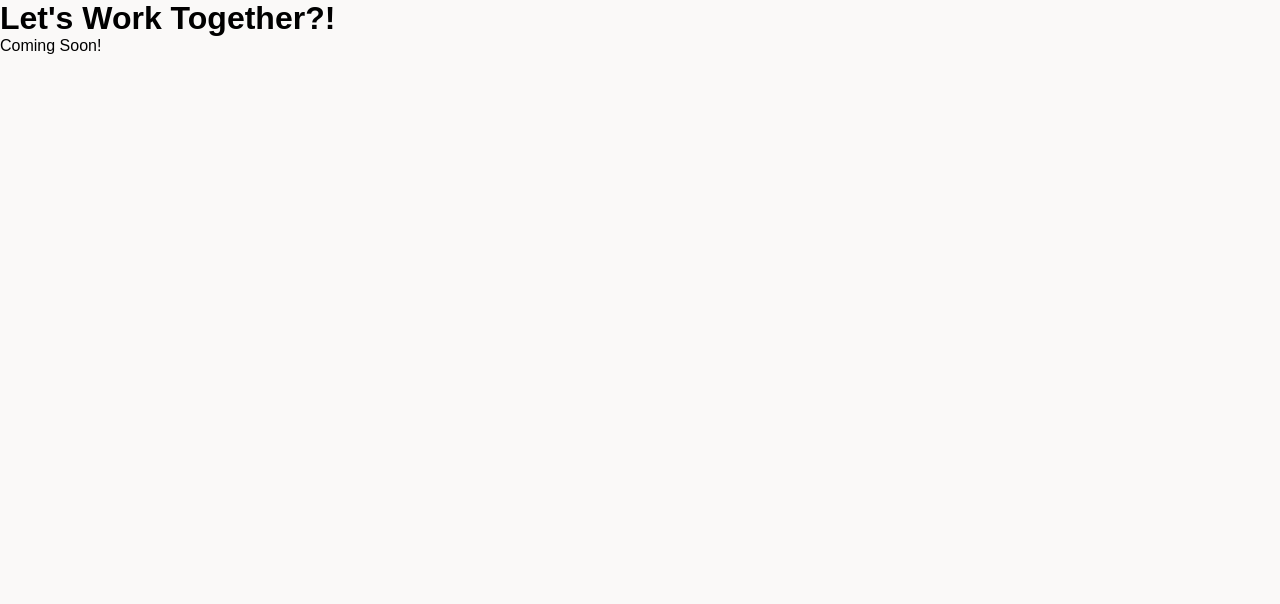
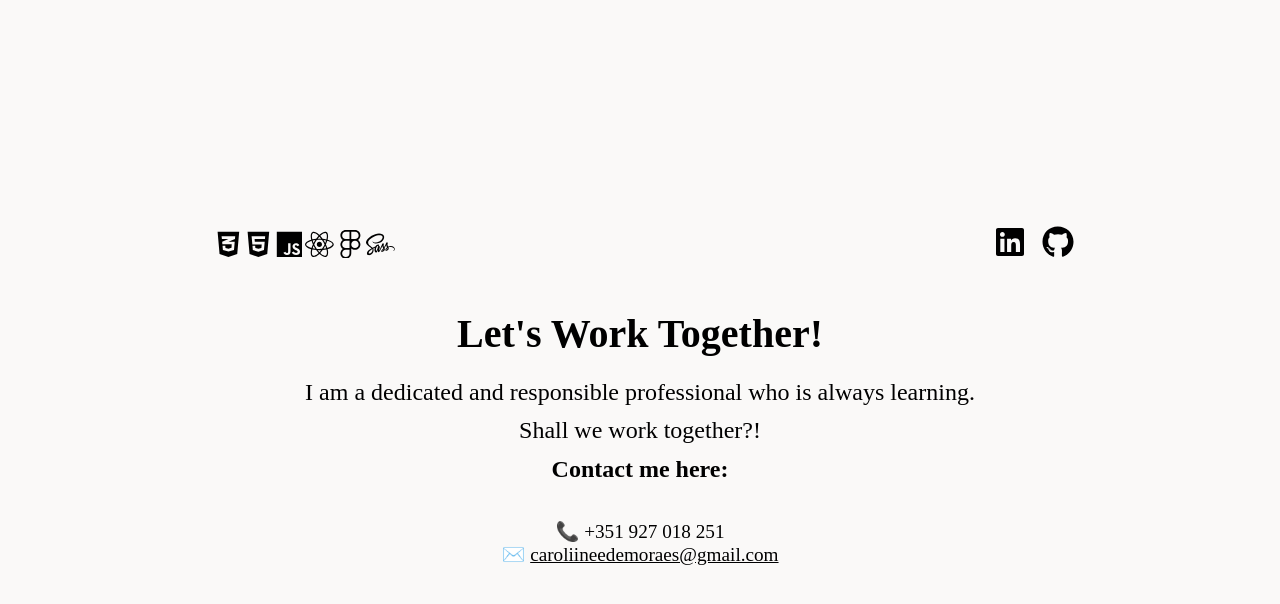
Before and after one commit to carolinedemoraes/iamcarol-website, a React (Vite) app: page /contact in a window 1280 px wide. Shown: the top 604 px of the page. Built offline with nearby package versions, Linux system fonts and the light colour scheme.

Commit message:
feat: add pagina de contato

```diff
--- a/src/components/MainPage.tsx
+++ b/src/components/MainPage.tsx
@@ -28,9 +28,12 @@ export function MainPage() {
             </div>
 
             <div className={styles.footer}>
-                <Link to="#" aria-label="About me page" title="Coming Soon">About Me</Link>
-                <Link to="#" aria-label="Projects page" title="Coming Soon">Projects</Link>
-                <Link to="#" aria-label="Contact page" title="Coming Soon">Let's Work Together</Link>
+                <Link to="#" aria-label="About me page" title="Coming Soon" target="_blank"
+                    rel="noopener noreferrer">About Me</Link>
+                <Link to="#" aria-label="Projects page" title="Coming Soon" target="_blank"
+                    rel="noopener noreferrer">Projects</Link>
+                <Link to="/contact" aria-label="Contact page" target="_blank"
+                    rel="noopener noreferrer">Let's Work Together</Link>
 
             </div>
         </div>
--- a/src/components/SocialMedia.module.scss
+++ b/src/components/SocialMedia.module.scss
@@ -1,9 +1,9 @@
 .media {
   display: flex;
-  gap: 0.4rem;
-  align-items: center;
-  padding-right: 1rem;
-  margin-left: 2rem;
+  justify-content: center;
+  gap: 1rem;
+  margin: 1rem 0;
+
 
   a {
     text-decoration: none;
--- a/src/components/Tech.module.scss
+++ b/src/components/Tech.module.scss
@@ -4,6 +4,7 @@
   align-items: center;
   gap: 0.1rem;
   padding: 0.5rem;
+  margin-left: 0;
 }
 
 .techIcon {
--- a/src/components/global.scss
+++ b/src/components/global.scss
@@ -1,4 +1,3 @@
-/* Reset simples */
 * {
   margin: 0;
   padding: 0;
--- a/src/pages/Contact.tsx
+++ b/src/pages/Contact.tsx
@@ -1,8 +1,29 @@
+import { SocialMedia } from "../components/SocialMedia";
+import { Tech } from "../components/Tech";
+import './styles/Contact.scss';
+
 export function Contact() {
-    return <>
-        <h1>Let's Work Together?!</h1>
-        <p>Coming Soon!</p>
+    return (
 
-    </>
+        <section className="contact">
+            <div className="contact__top">
+                <Tech />
+                <SocialMedia />
+            </div>
 
+            <div className="contact__content">
+                <h1 className="contact__title">Let's Work Together!</h1>
+                <p className="contact__text">
+                    I am a dedicated and responsible professional who is always learning.<br />
+                    Shall we work together?!<br />
+                    <strong>Contact me here:</strong>
+                </p>
+
+                <div className="contact__info">
+                    <p>📞 +351 927 018 251</p>
+                    <p>✉️ <a href="mailto:caroliineedemoraes@gmail.com">caroliineedemoraes@gmail.com</a></p>
+                </div>
+            </div>
+        </section>
+    );
 }
--- /dev/null
+++ b/src/pages/styles/Contact.scss
@@ -0,0 +1,47 @@
+
+.contact {
+  min-height: 100vh;
+  padding: 4rem 2rem;
+  background-color: #faf9f8;
+  font-family: "Times New Roman", serif;
+  display: flex;
+  flex-direction: column;
+  justify-content: center;
+  text-align: center;
+
+  &__top {
+    display: flex;
+    justify-content: space-between;
+    align-items: center;
+    width: 100%;
+    max-width: 900px;
+    margin: 0 auto 2rem;
+    padding: 0 1rem;
+  }
+
+  &__title {
+    font-size: 2.5rem;
+    margin-bottom: 1rem;
+    font-weight: bold;
+  }
+
+  &__text {
+    font-size: 1.5rem;
+    margin-bottom: 2rem;
+    line-height: 1.6;
+  }
+
+  &__info {
+    font-size: 1.2rem;
+    margin-bottom: 1.5rem;
+
+    a {
+      color: #000;
+      text-decoration: underline;
+
+      &:hover {
+        color: #0077b6;
+      }
+    }
+  }
+}
```
